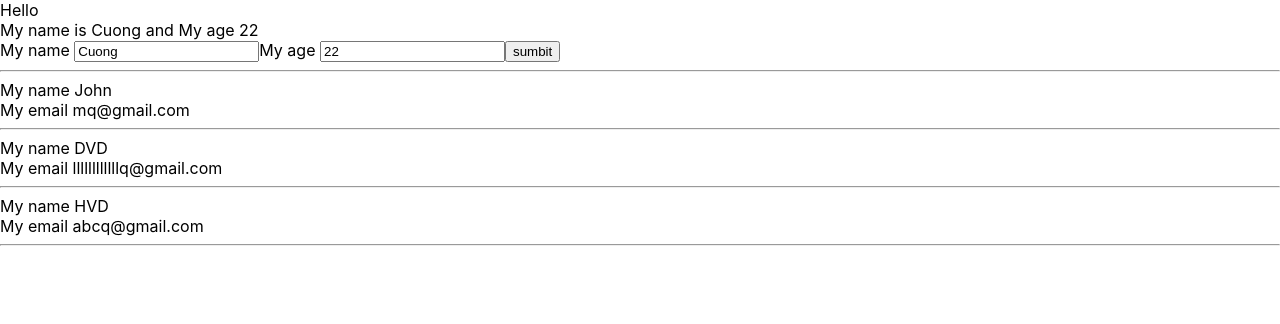
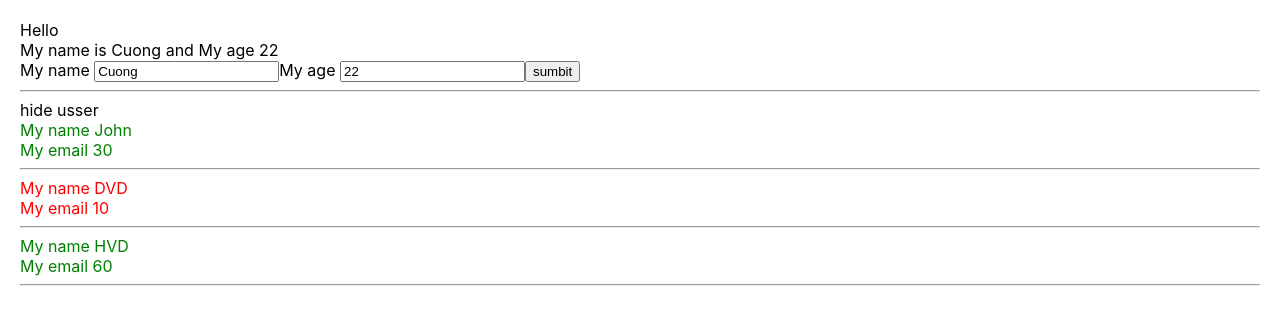
Before and after one commit to cuong-mq/demo-React, a React (Create React App) app: page / in a window 1280 px wide. Shown: the top 324 px of the page. Built offline with nearby package versions, Linux system fonts and the light colour scheme.

Commit message:
hide /show

```diff
--- a/src/App.css
+++ b/src/App.css
@@ -1,4 +1,11 @@
+.red {
+  color: red;
+}
+.green {
+  color: green;
+}
 body {
+  padding: 20px ;
   margin: 0;
   font-family: -apple-system, BlinkMacSystemFont, 'Segoe UI', 'Roboto', 'Oxygen',
     'Ubuntu', 'Cantarell', 'Fira Sans', 'Droid Sans', 'Helvetica Neue',
--- a/src/components/DisplayInfor.js
+++ b/src/components/DisplayInfor.js
@@ -1,24 +1,68 @@
 import React from "react";
 class DisplayInfor extends React.Component {
+    state = {
+        isShowListUsers: true
+    }
+    handleShowHide = () => {
+        this.setState({
+            isShowListUsers: !this.state.isShowListUsers
+        })
+    }
     render() {
         console.log(this.props)
-        const {listUsers}= this.props
+        const { listUsers } = this.props
         return (
             <div>
-            { listUsers.map ((user)=>{
-                return(
-                    <div key={user.id}>
+                <div>
+                    <span onClick={() => { this.handleShowHide() }}> {
+                        this.state.isShowListUsers == true ? "hide usser " : " showListUsers"
+                    } </span>
+                </div>
+                {this.state.isShowListUsers &&
+                    <div>
+                        {listUsers.map((user) => {
+                            return (
+
+                                <div key={user.id} className={+user.age > 18 ? "green" : "red"}>
                                     <div>My name {user.name} </div>
-                        <div>My email {user.email} </div>
+                                    <div>My email {user.age} </div>
                                     <hr />
                                 </div>
+
+
                             )
+
+
+
+
+
+
+
+                            //    if( +user.age > 18){
+                            //     return(
+                            //         <div key={user.id} className="green">
+                            //             <div>My name {user.name} </div>
+                            //             <div>My email {user.age} </div>
+                            //             <hr />
+                            //         </div>
+                            //     )
+                            //    }else{
+                            //     return(
+                            //         <div key={user.id} className="red">
+                            //             <div>My name {user.name} </div>
+                            //             <div>My email {user.age} </div>
+                            //             <hr />
+                            //         </div>
+                            //     )
+                            //    }
                         }
 
                         )
 
                         }
                     </div>
+                }
+            </div>
         )
     }
 }
--- a/src/components/MyComponent.js
+++ b/src/components/MyComponent.js
@@ -4,9 +4,9 @@ import DisplayInfore from "./DisplayInfor";
 class MyComponent extends React.Component {
     state ={
         listUsers :[
-            {id:1, name: "John", email:"mq@gmail.com "},
-            {id:2, name: "DVD", email:"llllllllllllq@gmail.com "},
-            {id:3, name: "HVD", email:"abcq@gmail.com "},
+            {id:1, name: "John", age:" 30"},
+            {id:2, name: "DVD", age:" 10"},
+            {id:3, name: "HVD", age:"60 "},
         ]
     }
     render() {
--- a/src/index.js
+++ b/src/index.js
@@ -8,9 +8,9 @@ import store from './redux/store';
 const root = ReactDOM.createRoot(document.getElementById('root'));
 root.render(
   <Provider store={store}>
-    <React.StrictMode>
+    {/* <React.StrictMode> */}
       <App />
-    </React.StrictMode>
+    {/* </React.StrictMode> */}
   </Provider>
 );
 
```
Lines whose indentation alone changed are shown as unchanged.
